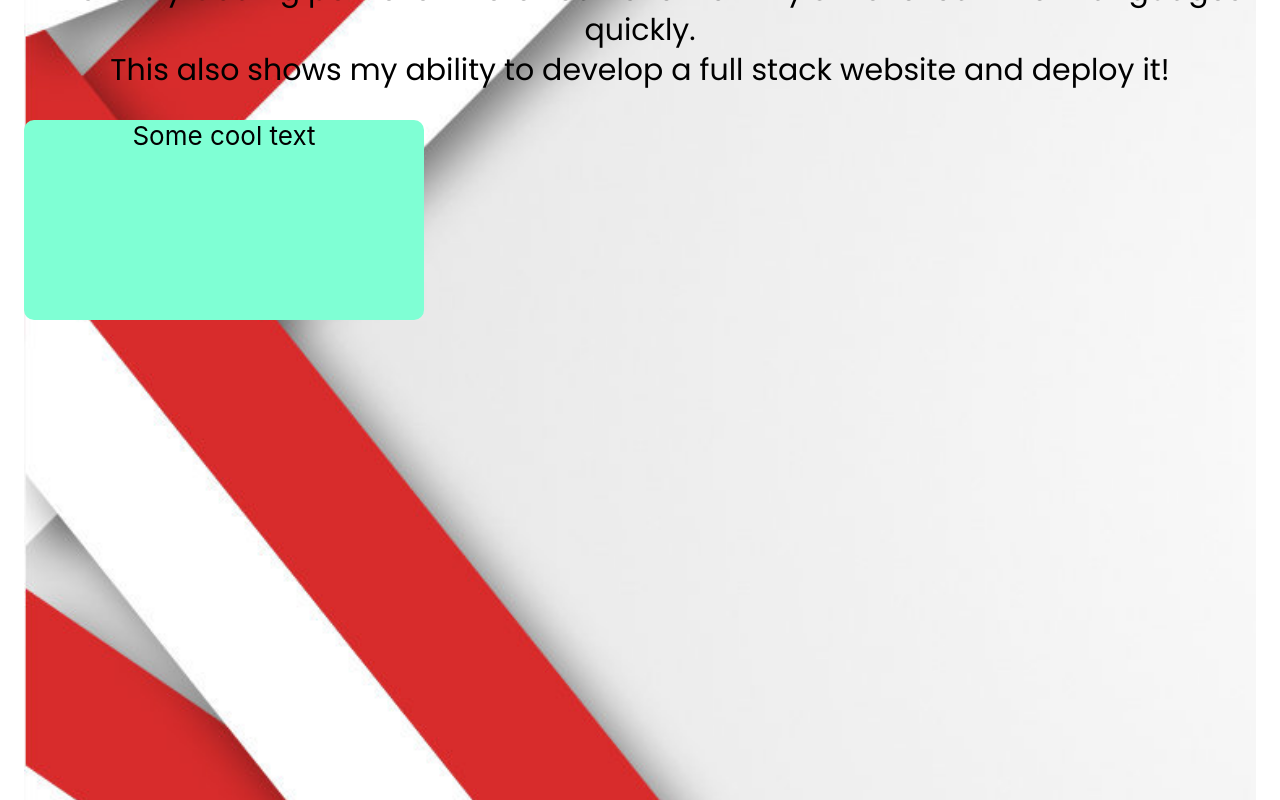
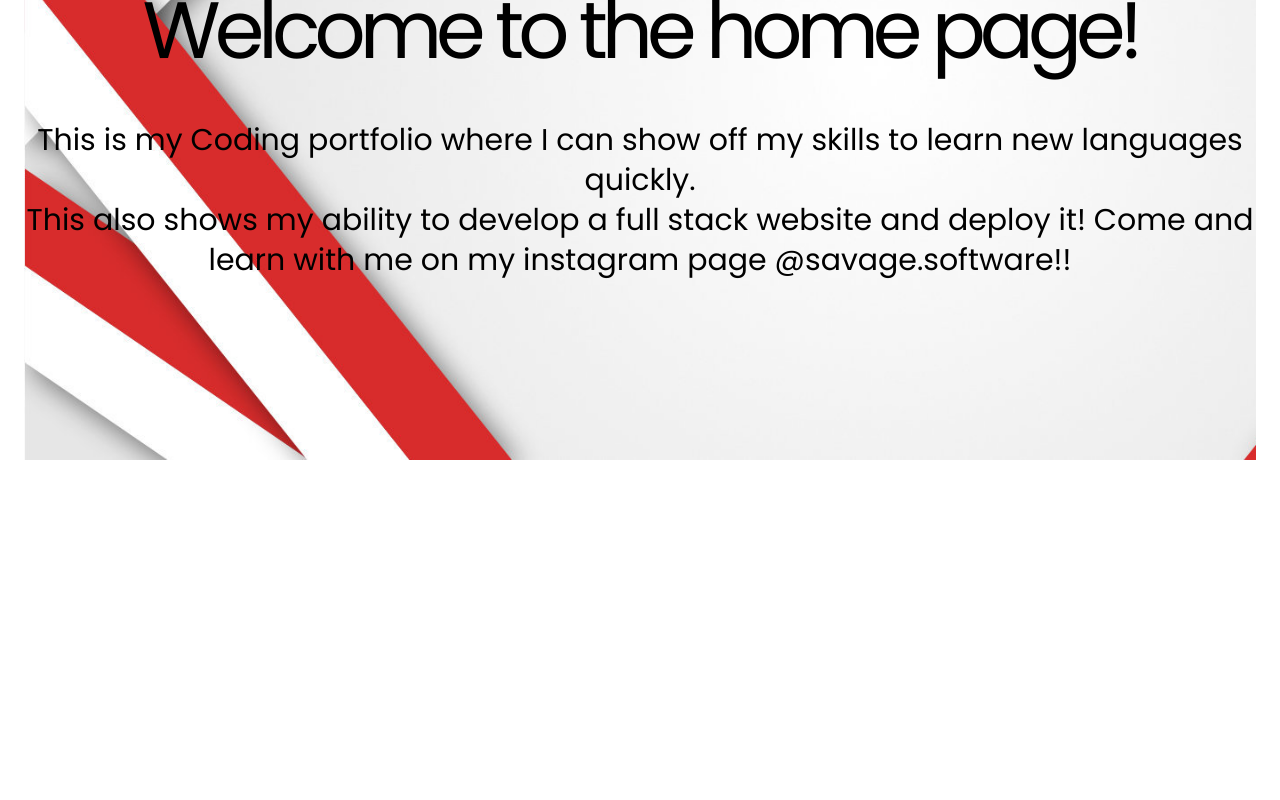
Before and after one commit to Alexander-Savage/Code-Portfolio, a React (Create React App) app: page / in a window 1280 px wide. Shown: the part 340-1140 px from the top of the page. After the commit the page ends 800 px from the top, so only its background shows below. Built offline with nearby package versions, Linux system fonts and the light colour scheme.

Commit message:
updating front page before posting on instagram

```diff
--- a/package.json
+++ b/package.json
@@ -1,5 +1,5 @@
 {
-  "homepage": "http://{Alexander-Savage}.github.io/{Code-Portfolio}",
+  "homepage": "http://Alexander-Savage.github.io/Code-Portfolio",
   "name": "react-web-app",
   "version": "0.1.0",
   "private": true,
--- a/src/components/HomePage.js
+++ b/src/components/HomePage.js
@@ -10,11 +10,13 @@ function HomePage() {
       This is my Coding portfolio where I can show off my skills to learn new languages quickly.
       <br/>
       This also shows my ability to develop a full stack website and deploy it!
+
+      Come and learn with me on my instagram page <a href="https://instagram.com/savage.software?igshid=NzZlODBkYWE4Ng==">@savage.software!!</a>
       </p>
-      <div className='card'>
+      {/* <div className='card'>
         <div>Some cool text</div>
-      </div>
-      <div style={{height: '100vh'}}></div>
+      </div> */}
+      {/* <div style={{height: '100vh'}}></div> */}
     </div>
   );
 }
--- a/src/components/NavBar.js
+++ b/src/components/NavBar.js
@@ -15,4 +15,5 @@ function Navbar() {
   );
 }
 
+
 export default Navbar;
```
